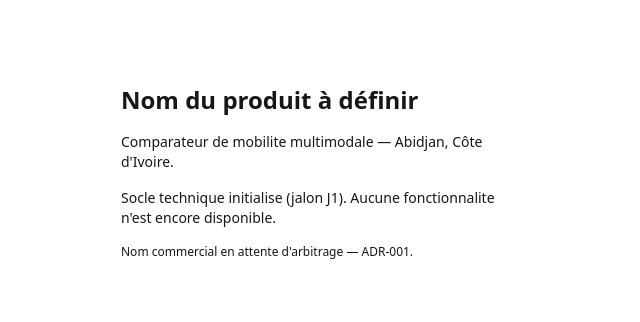
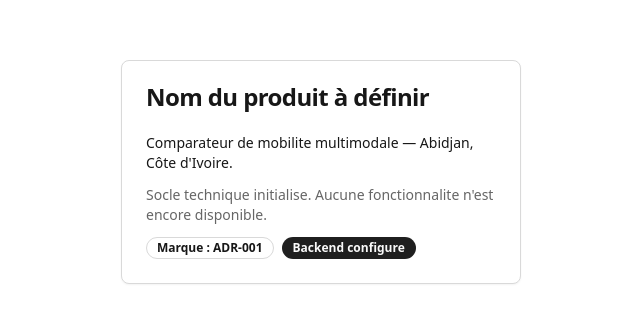
Before and after one commit to SOMET1010/mobility-compare, a React (Vite) app: page / in a window 1280 px wide. Shown: the part 228-550 px from the top of the page, without its empty margins (319-959 px from the left). Built offline with nearby package versions, Linux system fonts and the light colour scheme; no server answers.

Commit message:
feat(ui): brancher le socle technique sur le shell applicatif

```diff
--- a/src/App.tsx
+++ b/src/App.tsx
@@ -1,25 +1,47 @@
+import { QueryClientProvider } from '@tanstack/react-query';
 import { PRODUCT, IS_BRAND_PENDING } from '@/config/product';
+import { IS_BACKEND_CONFIGURED } from '@/config/env';
+import { createQueryClient } from '@/lib/queryClient';
+import { ErrorBoundary } from '@/components/ErrorBoundary';
+import { Toaster } from '@/components/ui/sonner';
+import { Card, CardContent, CardHeader, CardTitle } from '@/components/ui/card';
+import { Badge } from '@/components/ui/badge';
+
+const queryClient = createQueryClient();
 
 /**
- * Point d'entree minimal du jalon J1.
- * Aucune fonctionnalite : le socle est pose, la construction commence a J2.
- * Cet ecran est deliberement honnete sur l'etat du produit.
+ * Shell applicatif du jalon J1.3.
+ * Aucune fonctionnalite metier : le socle technique est branche, rien de plus.
+ * L'ecran dit la verite sur l'etat du systeme plutot que de simuler un produit.
  */
 export default function App() {
   return (
-    <main className="mx-auto flex min-h-screen max-w-md flex-col justify-center gap-4 p-6">
-      <h1 className="text-2xl font-semibold">{PRODUCT.displayName}</h1>
-      <p className="text-sm">
-        Comparateur de mobilite multimodale — {PRODUCT.scope.city}, {PRODUCT.scope.countryName}.
-      </p>
-      <p className="text-sm">
-        Socle technique initialise (jalon J1). Aucune fonctionnalite n&apos;est encore disponible.
-      </p>
-      {IS_BRAND_PENDING && (
-        <p className="text-xs" role="note">
-          Nom commercial en attente d&apos;arbitrage — ADR-001.
-        </p>
-      )}
-    </main>
+    <ErrorBoundary>
+      <QueryClientProvider client={queryClient}>
+        <main className="mx-auto flex min-h-screen max-w-md flex-col justify-center gap-4 p-6">
+          <Card>
+            <CardHeader>
+              <CardTitle data-testid="product-name">{PRODUCT.displayName}</CardTitle>
+            </CardHeader>
+            <CardContent className="space-y-3 text-sm">
+              <p>
+                Comparateur de mobilite multimodale — {PRODUCT.scope.city},{' '}
+                {PRODUCT.scope.countryName}.
+              </p>
+              <p className="text-muted-foreground">
+                Socle technique initialise. Aucune fonctionnalite n&apos;est encore disponible.
+              </p>
+              <div className="flex flex-wrap gap-2">
+                {IS_BRAND_PENDING && <Badge variant="outline">Marque : ADR-001</Badge>}
+                <Badge variant={IS_BACKEND_CONFIGURED ? 'default' : 'outline'}>
+                  {IS_BACKEND_CONFIGURED ? 'Backend configure' : 'Backend non configure'}
+                </Badge>
+              </div>
+            </CardContent>
+          </Card>
+        </main>
+        <Toaster />
+      </QueryClientProvider>
+    </ErrorBoundary>
   );
 }
--- a/src/main.tsx
+++ b/src/main.tsx
@@ -1,7 +1,10 @@
 import { StrictMode } from 'react';
 import { createRoot } from 'react-dom/client';
 import App from './App';
+import { initMonitoring } from '@/modules/monitoring';
 import './index.css';
+
+initMonitoring();
 
 const container = document.getElementById('root');
 if (!container) throw new Error('Element racine introuvable');
```
